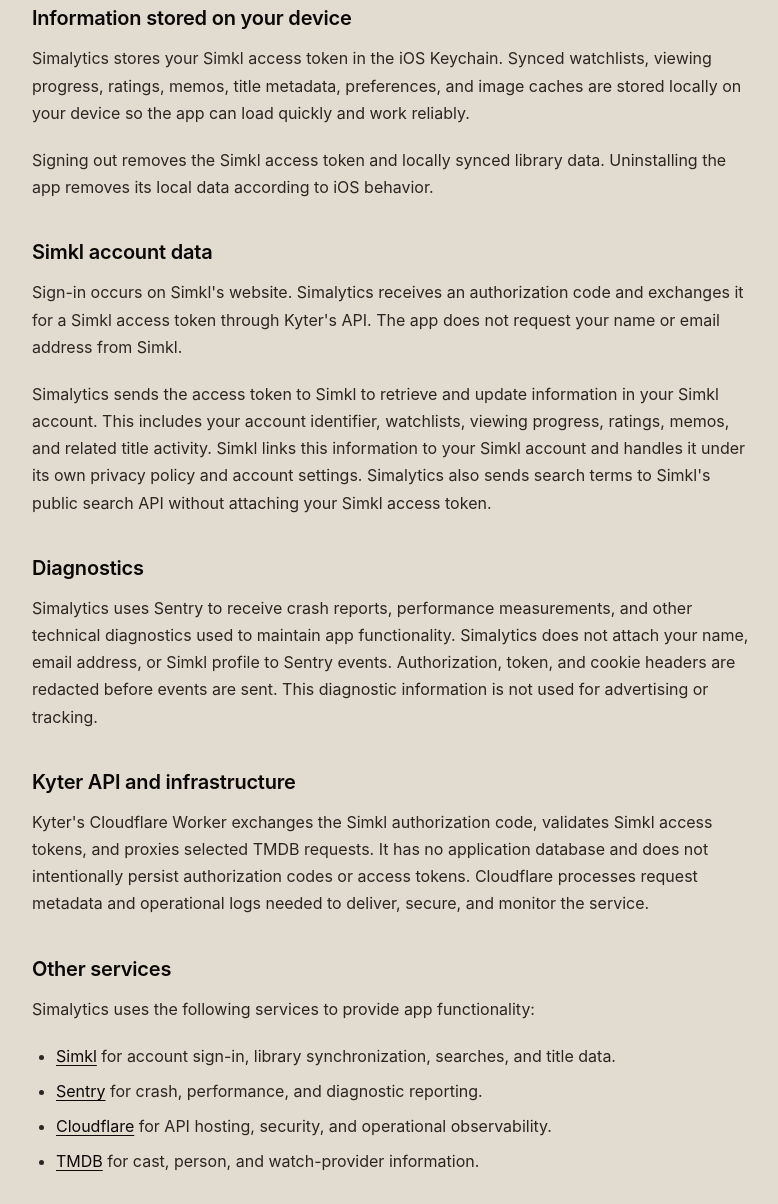
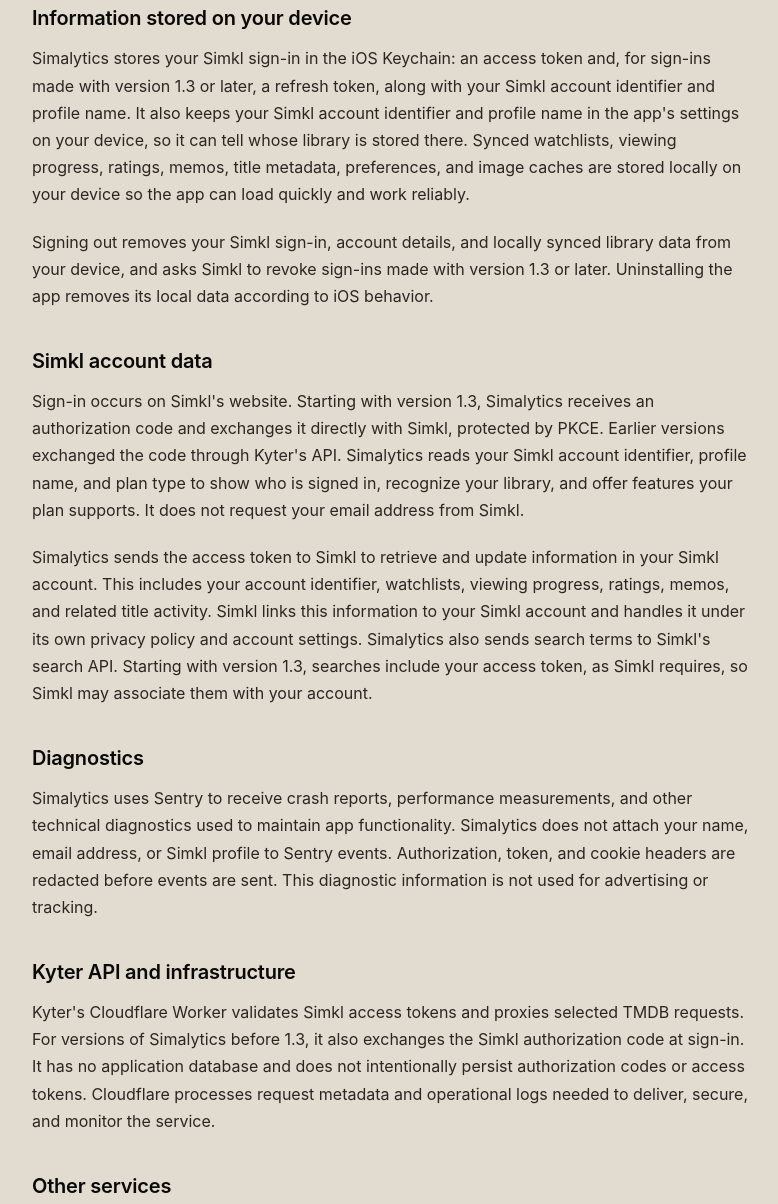
Before and after one commit to Kyter-com/website, an Astro site: page /simalytics/privacy in a window 1280 px wide. Shown: the part 424-1628 px from the top of the page, without its empty margins (248-1026 px from the left). Built offline with nearby package versions, Linux system fonts and the light colour scheme; Astro itself is replaced by a stand-in of ours; a web font is replaced by a local one.

Commit message:
docs: update the Simalytics privacy policy for Simkl's newer sign-in
Simalytics 1.3 moves to Simkl's AUTH V2 sign-in, which changes what the
policy describes:

- Sign-in codes are exchanged directly with Simkl, protected by PKCE.
  Kyter's Worker exchanges them only for versions before 1.3.
- The Keychain holds a refresh token too, plus the Simkl account ID and
  profile name. The app also keeps the account ID and profile name in
  its on-device settings to recognize whose library is stored there.
- The app reads the account ID, profile name, and plan type. It still
  doesn't request an email address.
- Searches carry the access token, as Simkl now requires, so Simkl may
  associate them with the account.
- Signing out asks Simkl to revoke sign-ins made with 1.3 or later.

Each change is worded by version, so the policy stays accurate while 1.2
and 1.3 are both in use. Effective date moves to 2026-11-25.

```diff
--- a/src/pages/simalytics/privacy.astro
+++ b/src/pages/simalytics/privacy.astro
@@ -2,7 +2,7 @@
 import LegalLayout from "../../layouts/LegalLayout.astro";
 ---
 
-<LegalLayout title="Privacy Policy" effectiveDate="2026-07-15">
+<LegalLayout title="Privacy Policy" effectiveDate="2026-11-25">
   <p>
     This policy explains how Kyter, LLC handles information when you use Simalytics. Simalytics
     is an independent companion for Simkl and requires a Simkl account for its core features.
@@ -10,27 +10,34 @@ import LegalLayout from "../../layouts/LegalLayout.astro";
 
   <h2>Information stored on your device</h2>
   <p>
-    Simalytics stores your Simkl access token in the iOS Keychain. Synced watchlists, viewing
-    progress, ratings, memos, title metadata, preferences, and image caches are stored locally on
-    your device so the app can load quickly and work reliably.
+    Simalytics stores your Simkl sign-in in the iOS Keychain: an access token and, for sign-ins
+    made with version 1.3 or later, a refresh token, along with your Simkl account identifier and
+    profile name. It also keeps your Simkl account identifier and profile name in the app's
+    settings on your device, so it can tell whose library is stored there. Synced watchlists,
+    viewing progress, ratings, memos, title metadata, preferences, and image caches are stored
+    locally on your device so the app can load quickly and work reliably.
   </p>
   <p>
-    Signing out removes the Simkl access token and locally synced library data. Uninstalling the
+    Signing out removes your Simkl sign-in, account details, and locally synced library data from
+    your device, and asks Simkl to revoke sign-ins made with version 1.3 or later. Uninstalling the
     app removes its local data according to iOS behavior.
   </p>
 
   <h2>Simkl account data</h2>
   <p>
-    Sign-in occurs on Simkl's website. Simalytics receives an authorization code and exchanges it
-    for a Simkl access token through Kyter's API. The app does not request your name or email
-    address from Simkl.
+    Sign-in occurs on Simkl's website. Starting with version 1.3, Simalytics receives an
+    authorization code and exchanges it directly with Simkl, protected by PKCE. Earlier versions
+    exchanged the code through Kyter's API. Simalytics reads your Simkl account identifier, profile
+    name, and plan type to show who is signed in, recognize your library, and offer features your
+    plan supports. It does not request your email address from Simkl.
   </p>
   <p>
     Simalytics sends the access token to Simkl to retrieve and update information in your Simkl
     account. This includes your account identifier, watchlists, viewing progress, ratings, memos,
     and related title activity. Simkl links this information to your Simkl account and handles it
     under its own privacy policy and account settings. Simalytics also sends search terms to
-    Simkl's public search API without attaching your Simkl access token.
+    Simkl's search API. Starting with version 1.3, searches include your access token, as Simkl
+    requires, so Simkl may associate them with your account.
   </p>
 
   <h2>Diagnostics</h2>
@@ -44,8 +51,9 @@ import LegalLayout from "../../layouts/LegalLayout.astro";
 
   <h2>Kyter API and infrastructure</h2>
   <p>
-    Kyter's Cloudflare Worker exchanges the Simkl authorization code, validates Simkl access
-    tokens, and proxies selected TMDB requests. It has no application database and does not
+    Kyter's Cloudflare Worker validates Simkl access tokens and proxies selected TMDB requests.
+    For versions of Simalytics before 1.3, it also exchanges the Simkl authorization code at
+    sign-in. It has no application database and does not
     intentionally persist authorization codes or access tokens. Cloudflare processes request
     metadata and operational logs needed to deliver, secure, and monitor the service.
   </p>
```
